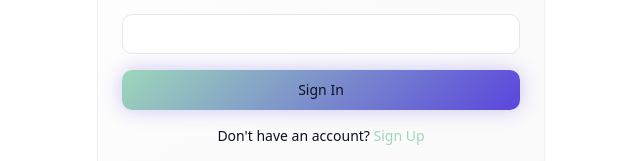
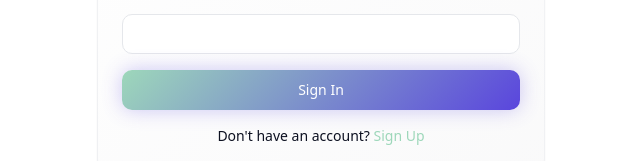
Before and after one commit to jalandonimarky/aivatecrm, a React (Vite) app: page /settings in a window 1280 px wide. Shown: the part 423-584 px from the top of the page, without its empty margins (319-959 px from the left). Built offline with nearby package versions, Linux system fonts and the light colour scheme.

Commit message:
[dyad] Improved text color contrast for all badges in both light and dark modes. - wrote 1 file(s)

```diff
--- a/src/index.css
+++ b/src/index.css
@@ -19,7 +19,7 @@ All colors MUST be HSL.
     --popover-foreground: 229 42% 9%; /* Dark Blue */
 
     --primary: 150 42% 73%; /* Mint - #88ebc5 */
-    --primary-foreground: 229 42% 9%; /* Dark Blue (for text on Mint) */
+    --primary-foreground: 0 0% 100%; /* White (for text on Mint) - Changed for better contrast */
     --primary-glow: 248 69% 57%; /* Purple - #5946df */
 
     --secondary: 220 13% 91%; /* Light Grey */
@@ -85,7 +85,6 @@ All colors MUST be HSL.
 
     --primary: 150 42% 73%; /* Mint - #88ebc5 */
     --primary-foreground: 0 0% 100%; /* White (for text on Mint in dark mode) */
-    --primary-glow: 248 69% 57%; /* Purple - #5946df */
 
     --secondary: 229 30% 15%; /* Darker Blue/Grey */
     --secondary-foreground: 0 0% 100%; /* White */
```
